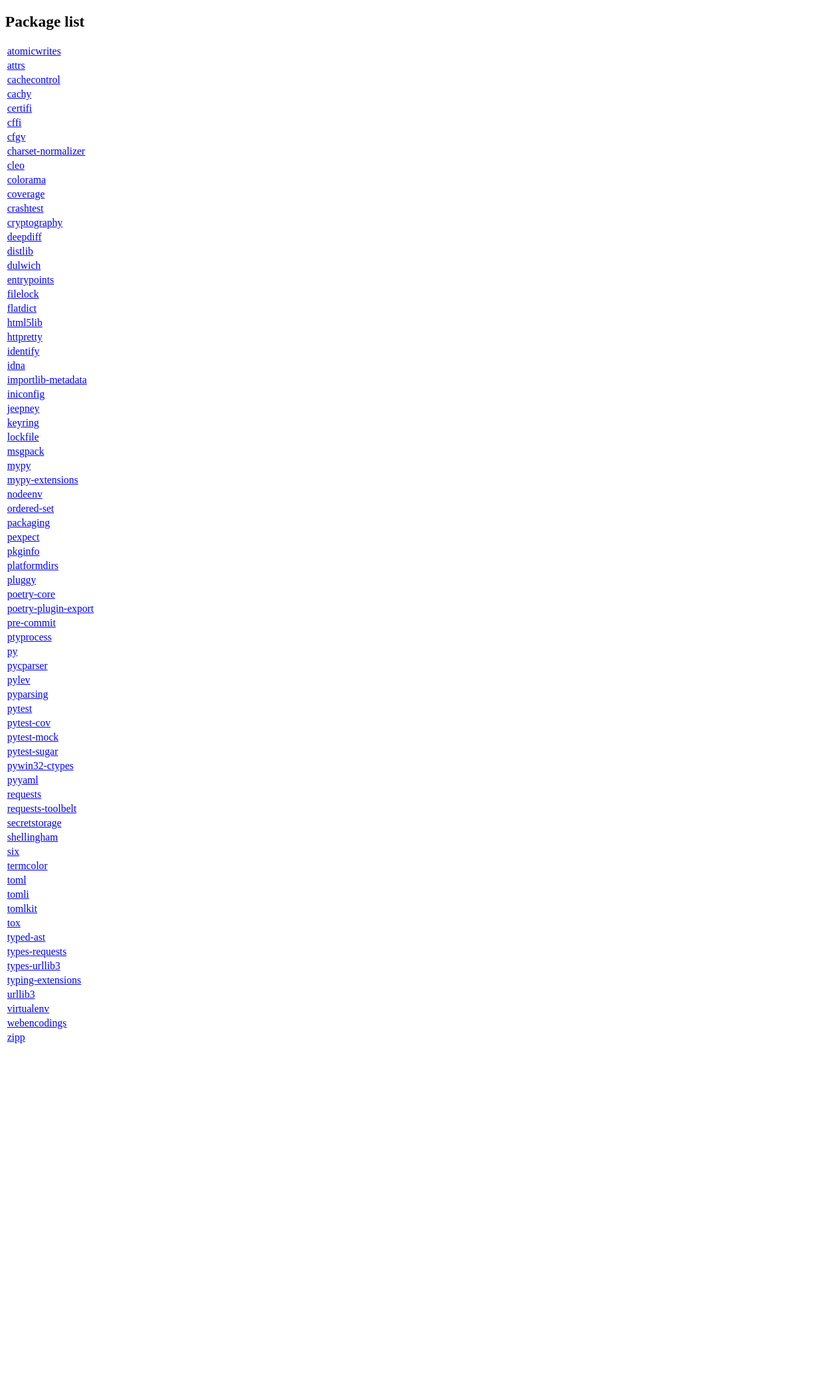
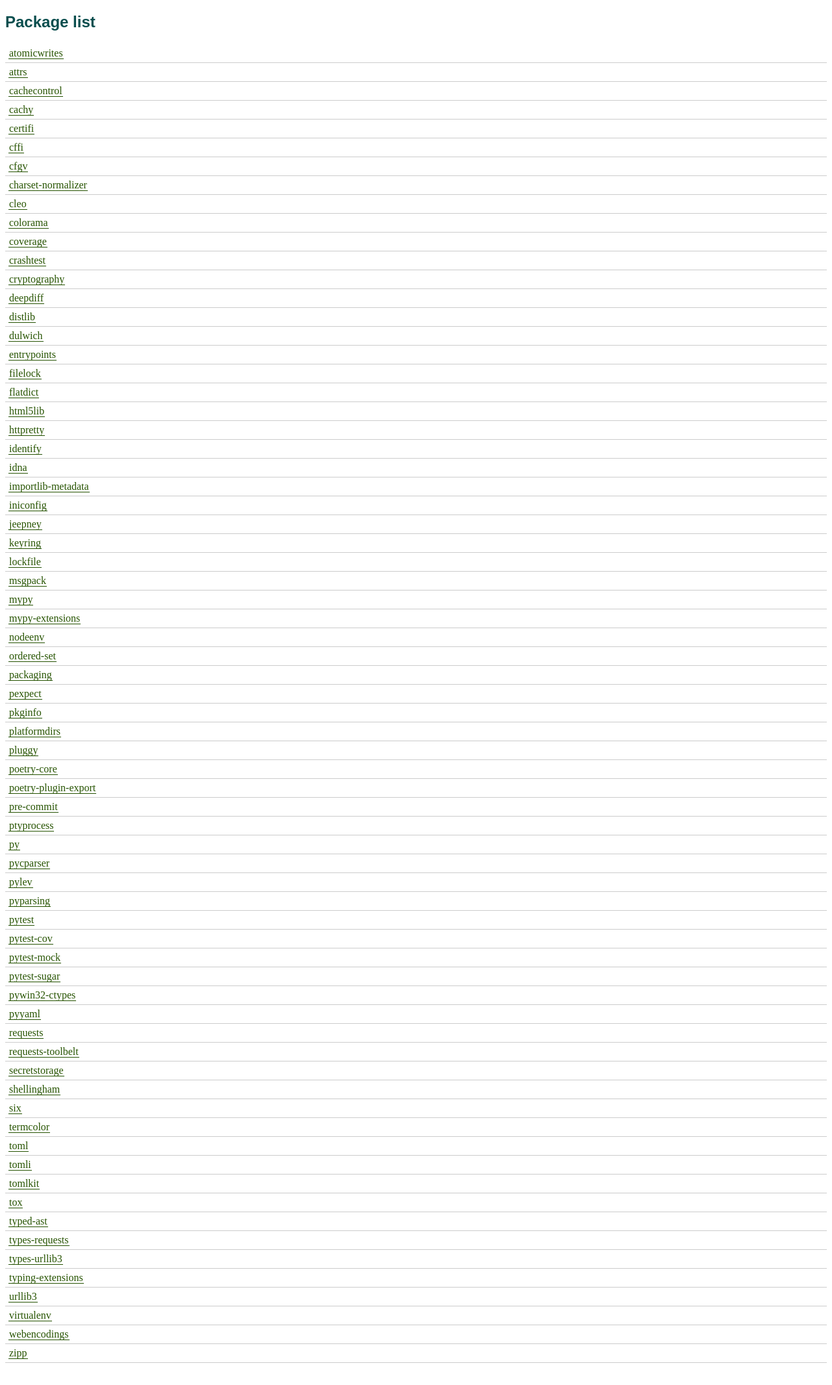
Before and after one commit to ochertkova/poetry_deps, a Flask app: page / in a window 1280 px wide. Shown: the whole page at 65% size. Before the commit the page ends 1606 px from the top, so only its background shows below. Run offline with Flask 2, Linux system fonts and the light colour scheme.

Commit message:
Add styling

```diff
--- /dev/null
+++ b/src/static/css/styles.css
@@ -0,0 +1,65 @@
+* {
+    font-family: 'Times New Roman', Times, serif;
+    color: rgb(0, 0, 0);
+
+}
+
+
+h2 {
+    font-family: Arial, Helvetica, sans-serif;
+    color: rgb(10, 78, 78);
+}
+
+h3 {
+    font-family: Arial, Helvetica, sans-serif;
+    color: rgb(29, 138, 138);
+}
+
+table {
+    table-layout: fixed;
+    width: 100%;
+    border-collapse: collapse;
+
+}
+
+th,
+td {
+    padding: 5px;
+    border-bottom: 1px solid #CCC;
+
+}
+
+tbody td {
+    text-align: left;
+    border-bottom: 1px solid #CCC;
+}
+
+a {
+    outline: none;
+    text-decoration: none;
+    padding: 2px 1px 0;
+}
+
+a:link {
+    color: #265301;
+    border-bottom: 1px solid;
+}
+
+a:visited {
+    color: #437a16;
+}
+
+a:focus {
+    border-bottom: 1px solid;
+    background: #bae498;
+}
+
+a:hover {
+    border-bottom: 1px solid;
+    background: #cdfeaa;
+}
+
+a:active {
+    background: #265301;
+    color: #cdfeaa;
+}
--- a/src/templates/dependency.html
+++ b/src/templates/dependency.html
@@ -23,6 +23,7 @@
       Package version: {{dep_to_render['version']}}
     </td>
   </tr>
+
   <tr>
     <td>
       <h3>Dependancies:</h3>
--- a/src/templates/layout.html
+++ b/src/templates/layout.html
@@ -3,9 +3,10 @@
 
 <head>
   <title>{{title}}</title>
+  <link rel="stylesheet" href="{{ url_for('static', filename='css/styles.css') }}">
   <meta charset="utf-8">
   <meta name="description" content={{description}}>
-    <link rel="shortcut icon" href="/favicon.ico">
+
 </head>
 
 <body>
```
Also changed, not shown: src/templates/index.html (indentation only). Lines whose indentation alone changed are shown as unchanged.
